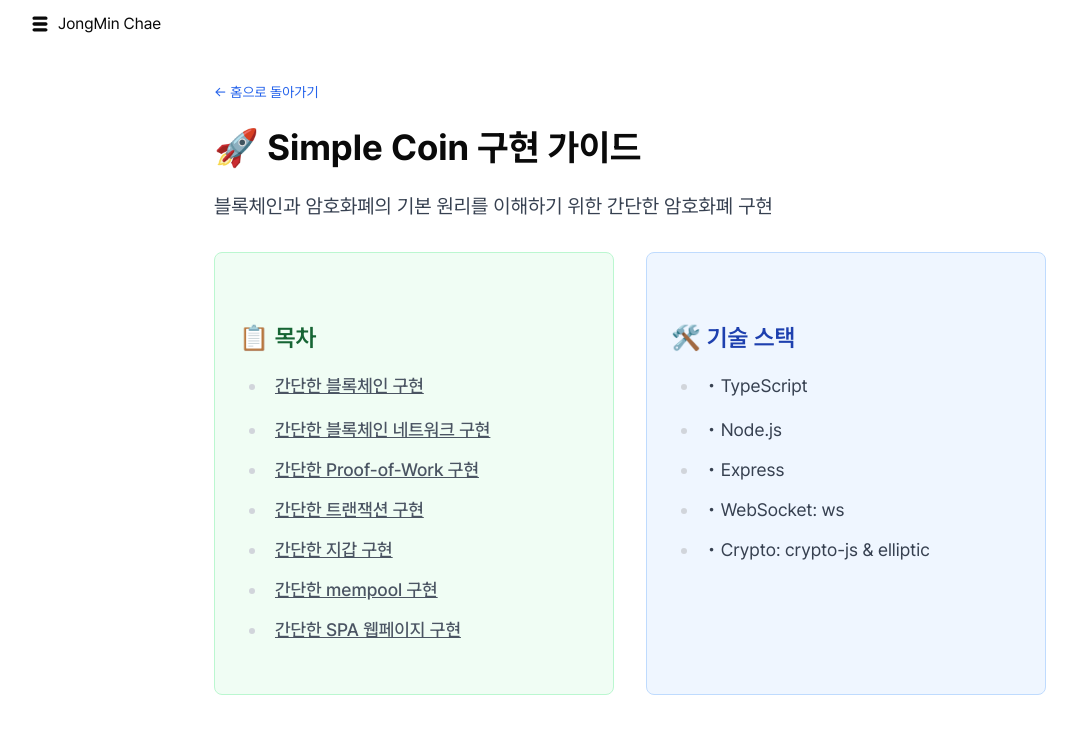
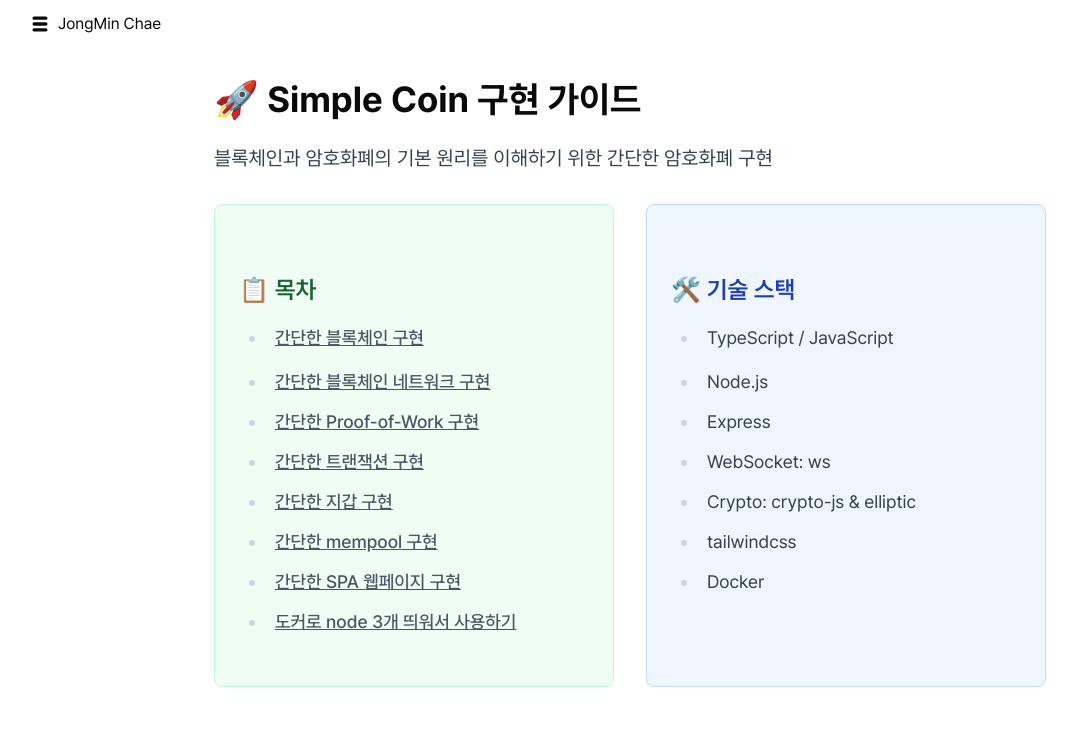
Before and after one commit to JayChae/mdx-blog, a Next.js app: page /simple-coin in a window 1280 px wide. Shown: the top 734 px of the page, without its empty margins (10-1087 px from the left). Built offline with nearby package versions, Linux system fonts and the light colour scheme.

Commit message:
add docker chapter

```diff
--- a/app/_components/sidebar/app-sidebar.tsx
+++ b/app/_components/sidebar/app-sidebar.tsx
@@ -28,11 +28,11 @@ const menuItems: MenuItem[] = [
     href: '/',
     description: 'JongMin Chae',
   },
-  {
-    title: 'Resume',
-    href: '/resume',
-    description: 'JongMin Chae의 이력서',
-  },
+  // {
+  //   title: 'Resume',
+  //   href: '/resume',
+  //   description: 'JongMin Chae의 이력서',
+  // },
   {
     title: 'Simple-coin',
     href: '/simple-coin',
--- a/app/simple-coin/[id]/page.tsx
+++ b/app/simple-coin/[id]/page.tsx
@@ -10,6 +10,7 @@ import Transaction from '../_articles/transaction.mdx'
 import Wallet from '../_articles/wallet.mdx'
 import Mempool from '../_articles/mempool.mdx'
 import Spa from '../_articles/spa.mdx'
+import Docker from '../_articles/docker.mdx'
 
 import ClientPrismWrapper from '#/app/_components/common/prism'
 
@@ -28,6 +29,7 @@ const articleOrder = [
   'wallet',
   'mempool',
   'spa',
+  'docker',
 ]
 
 const articleComponents: Record<string, ComponentType> = {
@@ -38,6 +40,7 @@ const articleComponents: Record<string, ComponentType> = {
   wallet: Wallet,
   mempool: Mempool,
   spa: Spa,
+  docker: Docker,
 }
 
 async function ProjectPage({ params }: ProjectPageProps) {
@@ -120,6 +123,7 @@ export async function generateStaticParams() {
     { id: 'wallet' },
     { id: 'mempool' },
     { id: 'spa' },
+    { id: 'docker' },
   ]
 }
 
--- /dev/null
+++ b/app/simple-coin/_articles/docker.mdx
@@ -0,0 +1 @@
+# Simple Docker
--- a/app/simple-coin/_articles/mempool.mdx
+++ b/app/simple-coin/_articles/mempool.mdx
@@ -169,4 +169,4 @@ const updateMempool = (unspentTxOuts: UnspentTxOut[]) => {
 
 ## 다음 챕터
 
-이제 simple-coin을 더 쉽게 다룰 수 있도록 위해 도커를 설정하고 SPA 웹을 제작하겠습니다.
+이제 simple-coin을 더 쉽게 다룰 수 있도록 SPA 웹을 제작하겠습니다.
--- a/app/simple-coin/page.tsx
+++ b/app/simple-coin/page.tsx
@@ -3,12 +3,6 @@ import Link from 'next/link'
 export default function SimpleCoinPage() {
   return (
     <div className="mx-auto max-w-4xl p-8">
-      <div className="mb-6">
-        <Link href="/" className="text-sm text-blue-600 hover:text-blue-800">
-          ← 홈으로 돌아가기
-        </Link>
-      </div>
-
       <h1 className="mb-6 text-4xl font-bold">🚀 Simple Coin 구현 가이드</h1>
 
       <div className="prose prose-lg max-w-none">
@@ -78,6 +72,14 @@ export default function SimpleCoinPage() {
                   간단한 SPA 웹페이지 구현
                 </Link>
               </li>
+              <li>
+                <Link
+                  href="/simple-coin/docker"
+                  className="text-gray-600 transition-colors hover:text-gray-800"
+                >
+                  도커로 node 3개 띄워서 사용하기
+                </Link>
+              </li>
             </ul>
           </div>
 
@@ -86,11 +88,13 @@ export default function SimpleCoinPage() {
               🛠️ 기술 스택
             </h2>
             <ul className="space-y-2 text-gray-700">
-              <li>• TypeScript</li>
-              <li>• Node.js</li>
-              <li>• Express</li>
-              <li>• WebSocket: ws</li>
-              <li>• Crypto: crypto-js & elliptic</li>
+              <li>TypeScript / JavaScript</li>
+              <li>Node.js</li>
+              <li>Express</li>
+              <li>WebSocket: ws</li>
+              <li>Crypto: crypto-js & elliptic</li>
+              <li>tailwindcss</li>
+              <li>Docker</li>
             </ul>
           </div>
         </div>
```
